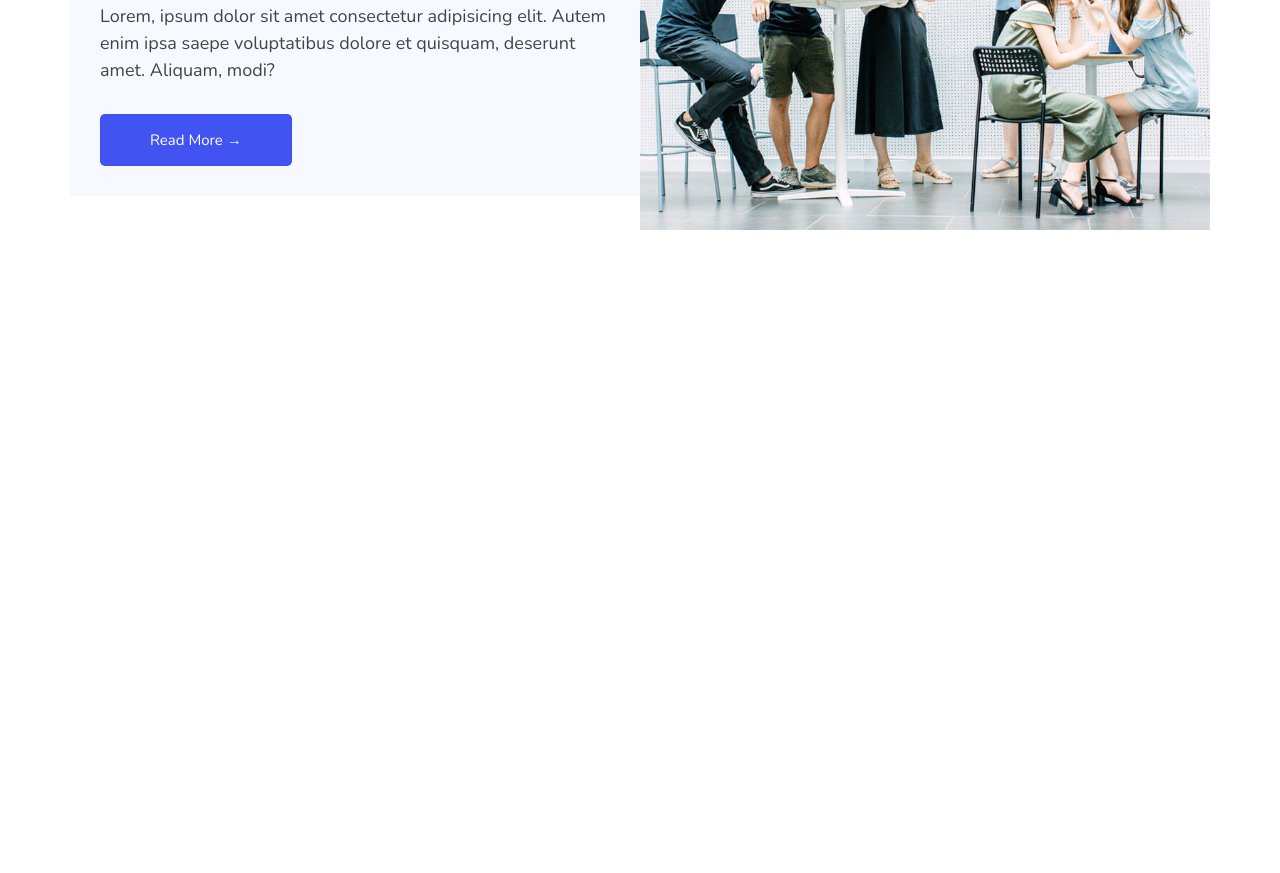
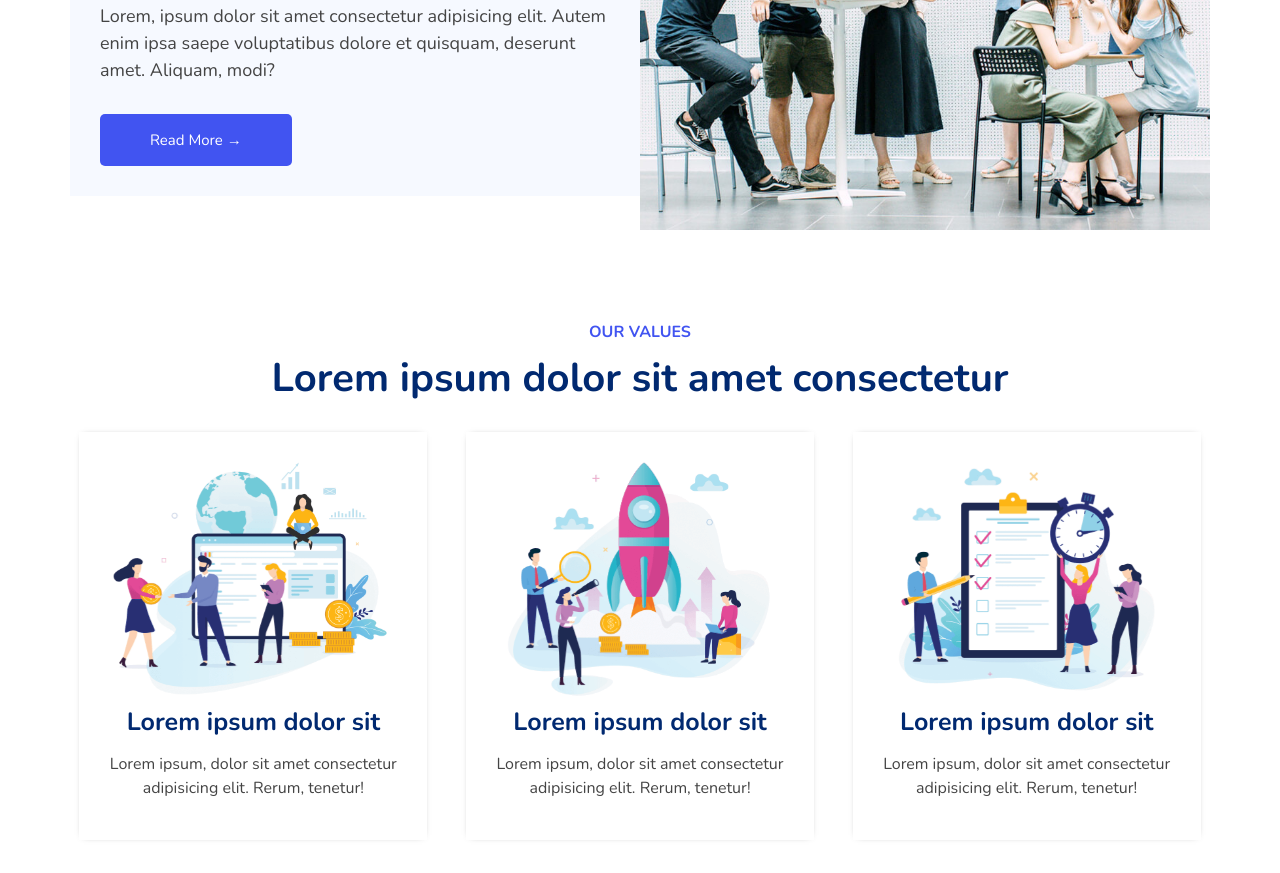
Before and after one commit to Mohamed-Emad352/Flex-Start, a website: page index.html in a window 1280 px wide. Shown: the part 1058-1931 px from the top of the page. Before the commit the page ends 1354 px from the top, so only its background shows below. Drawn offline with nearby package versions, Linux system fonts and the light colour scheme.

Commit message:
Added section-1

```diff
--- /dev/null
+++ b/Assets/Scss/layout/_section-1.scss
@@ -0,0 +1,47 @@
+#section-1 {
+  text-align: center;
+  font-family: $font-secondary;
+  p:not(.section-1__grid__text) {
+    color: $color-font-secondary;
+    font-size: 1.6rem;
+    font-weight: bolder;
+  }
+  h1 {
+    font-size: 4rem;
+    color: $color-font-primary;
+    font-weight: bolder;
+  }
+  .row {
+    display: grid !important;
+    grid-template-columns: repeat(3, 1fr);
+    grid-column-gap: 2rem;
+    @include media($tablet) {
+      grid-template-columns: 1fr;
+      grid-row-gap: 2rem;
+    }
+  }
+  .col-lg-4 {
+    padding: 3rem;
+    box-shadow: 0px 0px 7px -5px $dark;
+    max-width: 100% !important;
+    width: 95%;
+    margin: auto;
+    img {
+      transition: 0.4s ease-in-out transform;
+    }
+    h3 {
+      color: $color-font-primary;
+      font-size: 2.5rem;
+      font-weight: bolder;
+    }
+    p {
+      color: $dark;
+      font-size: 1.6rem;
+    }
+  }
+  .col-lg-4:hover {
+    img {
+      transform: scale(0.9);
+    }
+  }
+}
--- a/Assets/Scss/style.scss
+++ b/Assets/Scss/style.scss
@@ -19,6 +19,7 @@
 @import "layout/navigation";
 @import "layout/sidebar";
 @import "layout/main";
+@import "layout/section-1";
 
 //pages inputs
 @import "pages/home";
@@ -40,11 +41,11 @@ html {
   }
 
   @include media($tablet) {
-    font-size: 50%;
+    font-size: 55%;
   }
 
   @include media($mobile) {
-    font-size: 40%;
+    font-size: 50%;
   }
 }
 
--- a/Assets/js/script.js
+++ b/Assets/js/script.js
@@ -148,4 +148,7 @@ const mainButton = document.getElementById("main");
 mainButton.addEventListener("click", () => {
   document.querySelector("main").scrollIntoView({ behavior: "smooth" });
 });
+document.querySelector("#header").addEventListener("click", () => {
+  document.querySelector("header").scrollIntoView({ behavior: "smooth" });
+});
 //#endregion
--- a/index.html
+++ b/index.html
@@ -180,6 +180,68 @@
       </div>
     </main>
 
+    <section class="py-5" id="section-1">
+      <div class="container">
+        <div data-aos="fade-up" data-aos-duration="1500">
+          <p class="mb-3">OUR VALUES</p>
+          <h1 class="mb-5">Lorem ipsum dolor sit amet consectetur</h1>
+        </div>
+        <div class="row">
+          <div
+            class="col-lg-4"
+            data-aos-delay="500"
+            data-aos="fade-up"
+            data-aos-duration="1200"
+          >
+            <img
+              class="img-fluid mb-3"
+              src="Assets/images/values-1.png"
+              alt=""
+            />
+            <h3 class="mb-4">Lorem ipsum dolor sit</h3>
+            <p class="section-1__grid__text">
+              Lorem ipsum, dolor sit amet consectetur adipisicing elit. Rerum,
+              tenetur!
+            </p>
+          </div>
+          <div
+            class="col-lg-4"
+            data-aos-delay="700"
+            data-aos="fade-up"
+            data-aos-duration="1200"
+          >
+            <img
+              class="img-fluid mb-3"
+              src="Assets/images/values-2.png"
+              alt=""
+            />
+            <h3 class="mb-4">Lorem ipsum dolor sit</h3>
+            <p class="section-1__grid__text">
+              Lorem ipsum, dolor sit amet consectetur adipisicing elit. Rerum,
+              tenetur!
+            </p>
+          </div>
+          <div
+            class="col-lg-4"
+            data-aos-delay="900"
+            data-aos="fade-up"
+            data-aos-duration="1200"
+          >
+            <img
+              class="img-fluid mb-3"
+              src="Assets/images/values-3.png"
+              alt=""
+            />
+            <h3 class="mb-4">Lorem ipsum dolor sit</h3>
+            <p class="section-1__grid__text">
+              Lorem ipsum, dolor sit amet consectetur adipisicing elit. Rerum,
+              tenetur!
+            </p>
+          </div>
+        </div>
+      </div>
+    </section>
+
     <div class="black__overlay"></div>
 
     <script src="node_modules/aos/dist/aos.js"></script>
```
Also changed, not shown: Assets/css/style.min.css.
